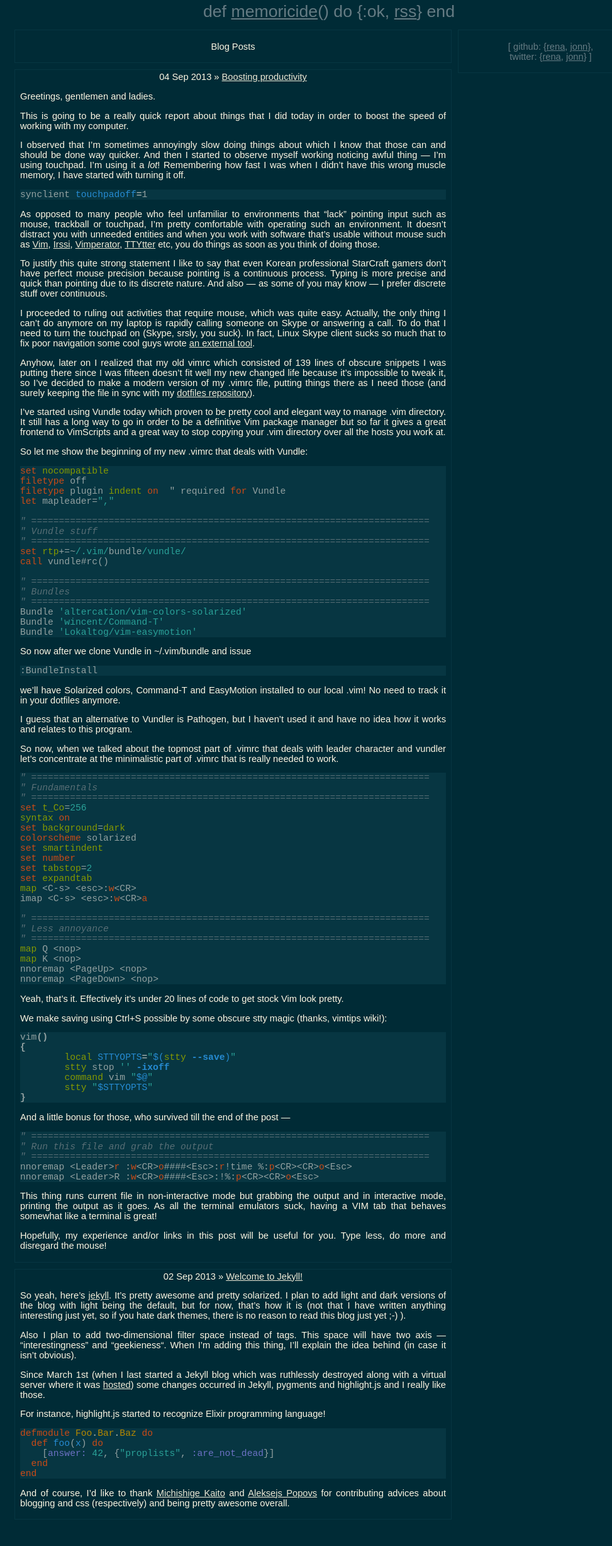
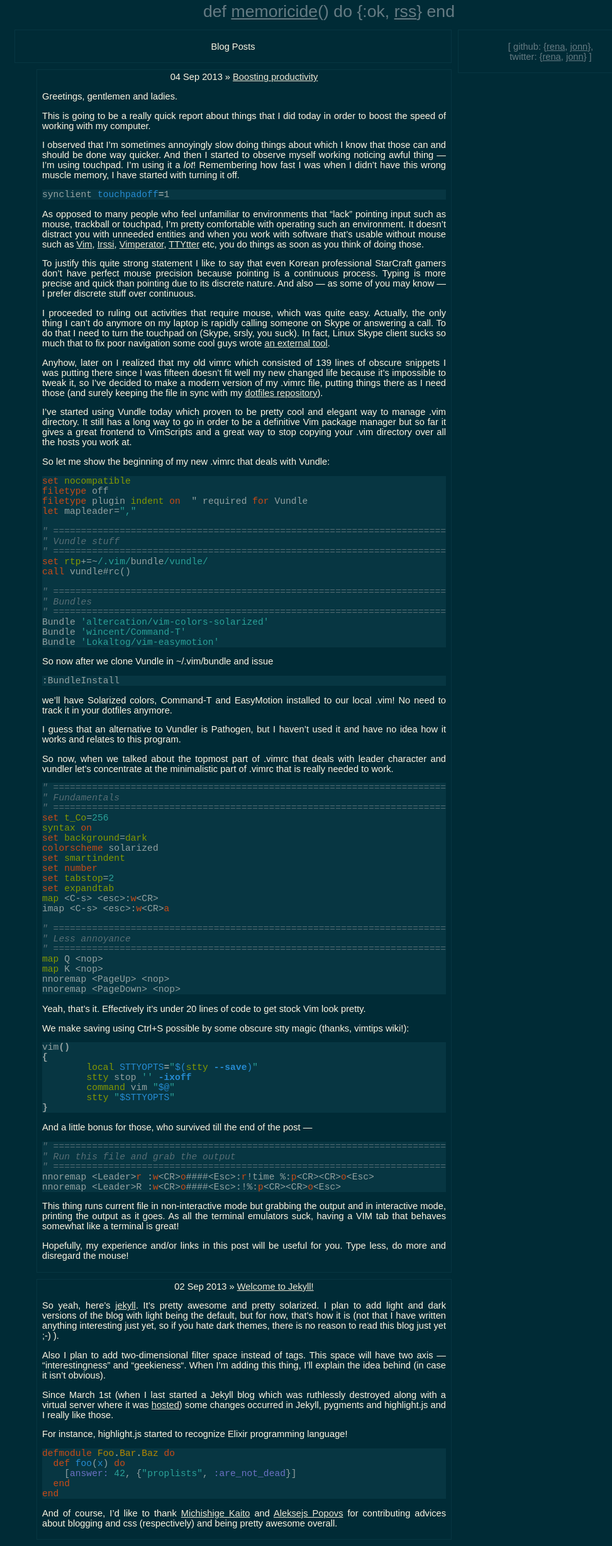
Before and after one commit to manpages/manpages.github.com, a Jekyll site: the page built from index.html, in a window 1280 px wide. Shown: the whole page at 63% size, without its empty margins (117-1090 px from the left). Built offline with Jekyll 4.4.1, drawn with Linux system fonts in a browser that asks for light colours; Markdown is read by kramdown in place of the engine named in the settings; before the commit the page ends 2423 px from its top, so only the background shows below that.

Commit message:
Fixes to main.css

```diff
--- a/css/main.css
+++ b/css/main.css
@@ -18,10 +18,12 @@
 a:hover   { color: #eee8d5; }
 a:visited { color: #eee8d5; }
 
-h1, h2, h3, h4, h5, h6 {
-  text-shadow: 0 0 0.2em #fff;
-  font-size: 100%; }
-
+ul, ol {
+  padding-left: 30px;
+}
+h2, h3, p, ul, ol {
+  margin-left: 5px;
+}
 h1 { margin-bottom: 1em; }
 p { margin: 1em 0; }
 
```
